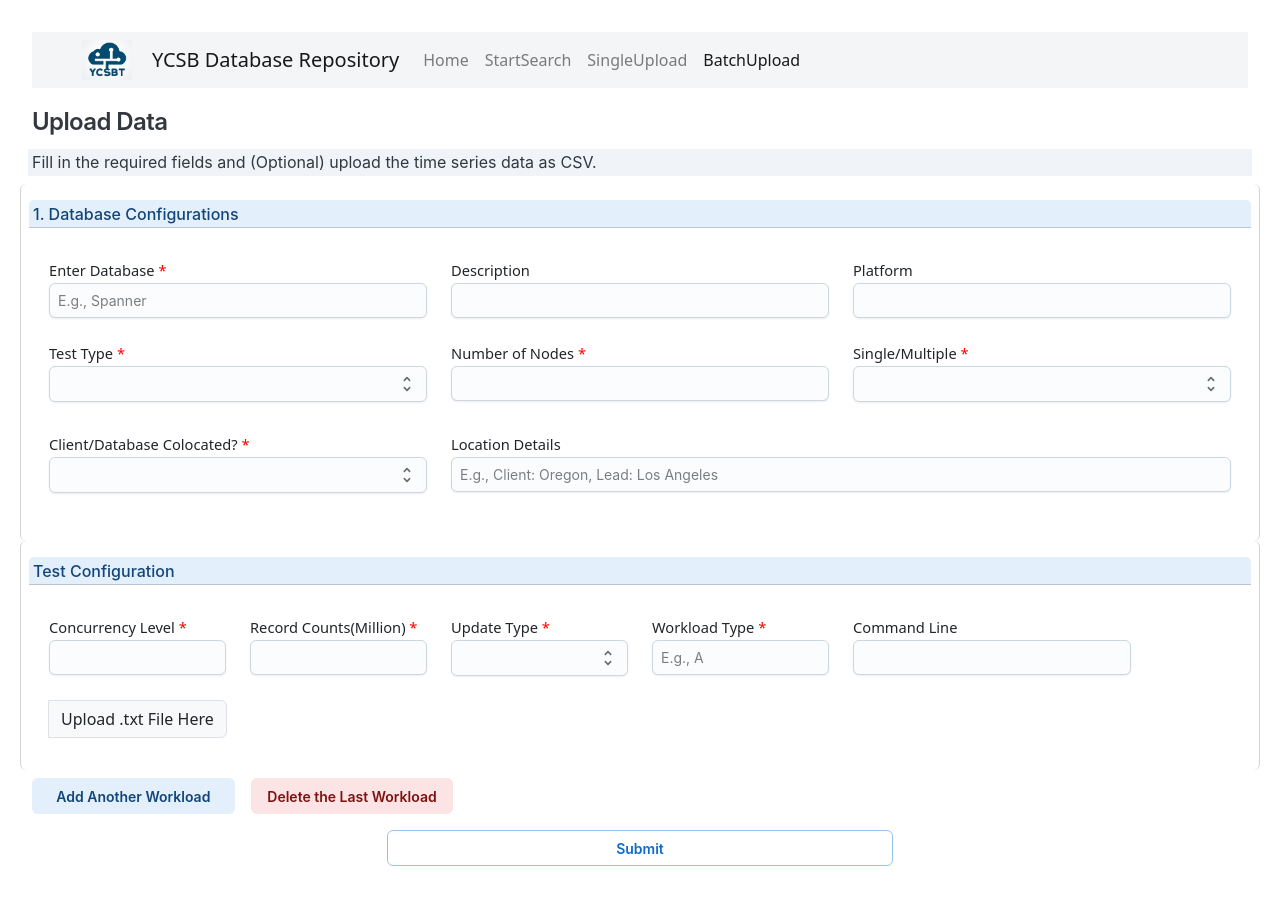
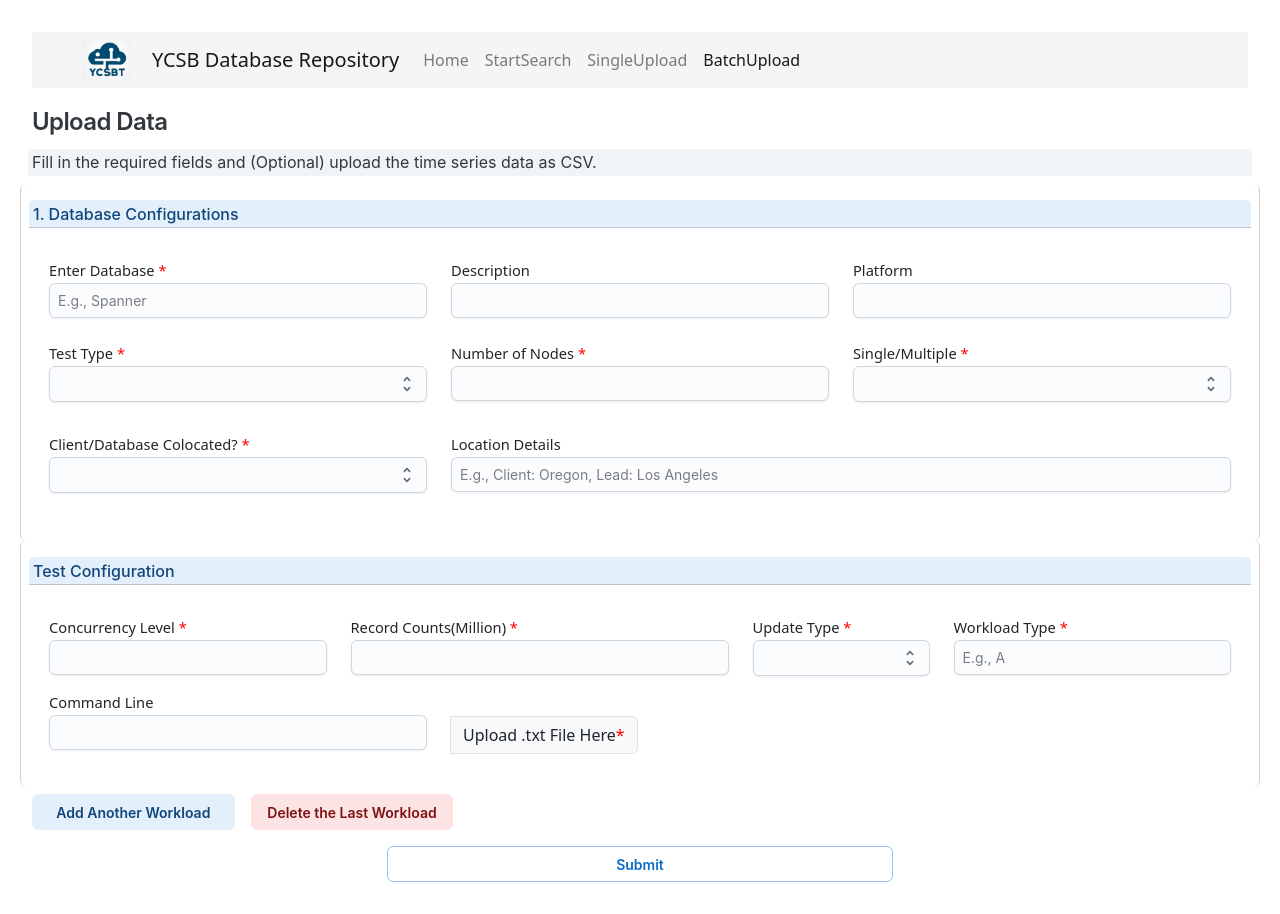
Before and after one commit to mereluo/ycsb-data-frontend, a React (Vite) app: page /batch-upload in a window 1280 px wide. Built offline with nearby package versions, Linux system fonts and the light colour scheme; the HTML template or start-up script is replaced by a standard one; a web font is replaced by a local one.

Commit message:
Change testState flow

```diff
--- a/src/components/Form/DBForm.jsx
+++ b/src/components/Form/DBForm.jsx
@@ -6,7 +6,7 @@
 function DBForm({ isUpload }) {
     const requiredField = `card-text${isUpload ? " required" : ""}`;
 
-    const { handleInputChange } = useContext(FieldContext);
+    const { handleDbChange } = useContext(FieldContext);
     return (
         <div className="row">
             <div className="card border-bottom-0 border-top-0 col">
@@ -17,22 +17,22 @@
                     <div className="row">
                         <div className="col">
                             <p className={requiredField}>Enter Database</p>
-                            <Input variant="outlined" color="neutral" size="sm" type="text" className="form-control" id="textInput" placeholder="E.g., Spanner" onChange={(e) => handleInputChange("database", e.target.value.toLowerCase())} required={isUpload} />
+                            <Input variant="outlined" color="neutral" size="sm" type="text" className="form-control" id="textInput" placeholder="E.g., Spanner" onChange={(e) => handleDbChange("database", e.target.value.toLowerCase())} required={isUpload} />
                         </div>
                         <div className="col">
                             <p className="card-text">Description</p>
-                            <Input variant="outlined" color="neutral" size="sm" type="text" id="description-input" className="form-control" onChange={(e) => handleInputChange("description", e.target.value)} />
+                            <Input variant="outlined" color="neutral" size="sm" type="text" id="description-input" className="form-control" onChange={(e) => handleDbChange("description", e.target.value)} />
                         </div>
                         <div className="col">
                             <p className="card-text">Platform</p>
-                            <Input variant="outlined" color="neutral" size="sm" type="text" id="platform-input" className="form-control " onChange={(e) => handleInputChange("platform", e.target.value)} />
+                            <Input variant="outlined" color="neutral" size="sm" type="text" id="platform-input" className="form-control " onChange={(e) => handleDbChange("platform", e.target.value)} />
                         </div>
                     </div>
                     <div className="row">
                         <div className="col">
                             <p className={`${requiredField} mt-4`}>Test Type</p>
                             <div className="form-group">
-                                <Select id="typeSelect" onChange={(e, val) => handleInputChange("type", val)} required={isUpload}>
+                                <Select id="typeSelect" onChange={(e, val) => handleDbChange("type", val)} required={isUpload}>
                                     <Option value="ycsb">YCSB</Option>
                                     <Option value="ycsb-t">YCSB-T</Option>
                                     <Option value="ycsb-r">YCSB-R</Option>
@@ -41,11 +41,11 @@
                         </div>
                         <div className="col">
                             <p className={`${requiredField} mt-4`}>Number of Nodes</p>
-                            <Input variant="outlined" color="neutral" size="sm" type="number" id="number-input" className="form-control " onChange={(e) => handleInputChange("numOfNodes", Math.max(1000, e.target.value))} min="1000" required={isUpload} />
+                            <Input variant="outlined" color="neutral" size="sm" type="number" id="number-input" className="form-control " onChange={(e) => handleDbChange("numOfNodes", Math.max(1000, e.target.value))} min="1000" required={isUpload} />
                         </div>
                         <div className="col">
                             <p className={`${requiredField} mt-4`}>Single/Multiple</p>
-                            <Select id="multiRegionSelect" onChange={(e, val) => handleInputChange("isMultiRegional", val)} required={isUpload}>
+                            <Select id="multiRegionSelect" onChange={(e, val) => handleDbChange("isMultiRegional", val)} required={isUpload}>
                                 <Option value="single">Single Region</Option>
                                 <Option value="multiple">Multiple Regions</Option>
                             </Select>
@@ -55,7 +55,7 @@
                         <div className="col-4">
                             <p className={requiredField}>Client/Database Colocated?</p>
                             <div className="form-group">
-                                <Select id="locateSelect" onChange={(e, val) => handleInputChange("isCoLocated", val)} required={isUpload}>
+                                <Select id="locateSelect" onChange={(e, val) => handleDbChange("isCoLocated", val)} required={isUpload}>
                                     <Option value="true">True</Option>
                                     <Option value="false">False</Option>
                                 </Select>
@@ -63,7 +63,7 @@
                         </div>
                         <div className="col">
                             <p className="card-text">Location Details</p>
-                            <Input variant="outlined" color="neutral" size="sm" type="text" id="description-input" className="form-control" placeholder="E.g., Client: Oregon, Lead: Los Angeles" onChange={(e) => handleInputChange("locationDetails", e.target.value)} />
+                            <Input variant="outlined" color="neutral" size="sm" type="text" id="description-input" className="form-control" placeholder="E.g., Client: Oregon, Lead: Los Angeles" onChange={(e) => handleDbChange("locationDetails", e.target.value)} />
                         </div>
                     </div>
                 </div>
--- a/src/components/Form/TestForm.jsx
+++ b/src/components/Form/TestForm.jsx
@@ -1,4 +1,4 @@
-import React, { useContext } from "react";
+import { useContext, useState } from "react";
 import { FieldContext } from "../../context/FieldContext";
 import { Input, Select, Option, Typography } from "@mui/joy";
 import "./form.css";
@@ -6,8 +6,16 @@
 
 function TestForm({ id, isUpload, isBatch }) {
     const requiredField = `card-text${isUpload ? " required" : ""}`;
+    const [testState, setTestState] = useState({});
+    const { validateDoubleInput, numberPattern, setDBState } = useContext(FieldContext);
 
-    const { handleInputChange, validateDoubleInput, numberPattern } = useContext(FieldContext);
+    const handleTestChange = (fieldName, value) => {
+        if (isBatch) {
+            setTestState((prevState) => ({ ...prevState, [fieldName]: value }));
+        } else {
+            setDBState((prevState) => ({ ...prevState, [fieldName]: value }));
+        }
+    };
     return (
         <div className="row">
             <div className={`card border-bottom-0 border-top-0 mb-2 ${isBatch ? "" : "mt-2"}`}>
@@ -16,32 +24,36 @@
                 </Typography>
                 <div className="card-body">
                     <div className="row">
-                        <div className="col-2">
+                        <div className="col-3">
                             <p className={requiredField}>Concurrency Level</p>
-                            <Input variant="outlined" color="neutral" size="sm" type="number" id="concurrencySelect" className="form-control" onChange={(e) => handleInputChange("concurrencyLevel", Math.max(1, e.target.value))} required={isUpload} />
+                            <Input variant="outlined" color="neutral" size="sm" type="number" id="concurrencySelect" className="form-control" onChange={(e) => handleTestChange("concurrencyLevel", Math.max(1, e.target.value))} required={isUpload} />
                         </div>
-                        <div className="col-2">
+                        <div className="col-4">
                             <p className={requiredField}>Record Counts(Million)</p>
-                            <Input variant="outlined" color="neutral" size="sm" type="text" id="Record-input" className="form-control" onChange={(e) => handleInputChange("recordCounts", validateDoubleInput(e.target.value))} pattern={numberPattern} required={isUpload} />
+                            <Input variant="outlined" color="neutral" size="sm" type="text" id="Record-input" className="form-control" onChange={(e) => handleTestChange("recordCounts", validateDoubleInput(e.target.value))} pattern={numberPattern} required={isUpload} />
                         </div>
                         <div className="col-2">
                             <p className={requiredField}>Update Type</p>
-                            <Select id="multiRegionSelect" onChange={(e, val) => handleInputChange("updateType", val)} required={isUpload}>
+                            <Select id="multiRegionSelect" onChange={(e, val) => handleTestChange("updateType", val)} required={isUpload}>
                                 <Option value="query">by query</Option>
                                 <Option value="buffer">by buffer</Option>
                             </Select>
                         </div>
-                        <div className="col-2">
+                        <div className="col-3">
                             <p className={requiredField}>Workload Type</p>
-                            <Input variant="outlined" color="neutral" size="sm" type="text" id="workloadType-input" className="form-control" placeholder="E.g., A" onChange={(e) => handleInputChange("workloadType", e.target.value)} required={isUpload} />
-                        </div>
-                        <div className="col-3">
-                            <p className="card-text">Command Line</p>
-                            <Input variant="outlined" color="neutral" size="sm" type="text" id="command-line-input" className="form-control col" onChange={(e) => handleInputChange("commandLine", e.target.value)} />
+                            <Input variant="outlined" color="neutral" size="sm" type="text" id="workloadType-input" className="form-control" placeholder="E.g., A" onChange={(e) => handleTestChange("workloadType", e.target.value)} required={isUpload} />
                         </div>
                     </div>
                     <div className="row">
-                        <div className="col-4 mt-4">{isBatch && <TxtForm id={id} />}</div>
+                        <div className="col-4">
+                            <p className="card-text">Command Line</p>
+                            <Input variant="outlined" color="neutral" size="sm" type="text" id="command-line-input" className="form-control col" onChange={(e) => handleTestChange("commandLine", e.target.value)} />
+                        </div>
+                        {isBatch && (
+                            <div className="col-4 mt-4">
+                                <TxtForm id={id} testState={testState} setTestState={setTestState} />
+                            </div>
+                        )}
                     </div>
                 </div>
             </div>
--- a/src/components/Form/TxtForm.jsx
+++ b/src/components/Form/TxtForm.jsx
@@ -1,21 +1,20 @@
 import { useState, useContext, useEffect } from "react";
 import { FieldContext } from "../../context/FieldContext";
 
-function TxtForm({ id }) {
-    const { formState, setFormState, formStateList, setFormStateList } = useContext(FieldContext);
+function TxtForm({ id, testState, setTestState }) {
+    const { workloadList, setWorkloadList } = useContext(FieldContext);
     const [userDefinedFields, setUserDefinedFields] = useState(null);
     const [rawContent, setRawContent] = useState("");
 
     useEffect(() => {
-        if (formStateList.length <= id) {
-            setFormStateList([...formStateList, formState]);
-            console.log(formState);
+        if (workloadList.length <= id) {
+            setWorkloadList([...workloadList, testState]);
         } else {
             // If the array has enough elements, update the formState at the specified index
-            setFormStateList(formStateList.map((item, index) => (index === id ? formState : item)));
-            console.log(formState);
+            setWorkloadList(workloadList.map((item, index) => (index === id ? testState : item)));
         }
-    }, [userDefinedFields, formState]);
+        console.log(testState, id);
+    }, [userDefinedFields, testState]);
 
     const handleFileUpload = async (e) => {
         e.preventDefault();
@@ -39,8 +38,7 @@
                 const extractedData = extractUserDefinedFields(fileContent);
                 const userDefinedFields = reformatUserDefinedFields(extractedData);
                 setUserDefinedFields(userDefinedFields);
-                setFormState((prevState) => ({ ...prevState, userDefinedFields }));
-                console.log(userDefinedFields);
+                setTestState((prevState) => ({ ...prevState, userDefinedFields }));
             }
         };
 
@@ -112,9 +110,9 @@
     };
     return (
         <div>
-            <div className="input-group">
+            <div className="input-group pt-3">
                 <input type="file" id={`txtFile${id}`} className="form-control" hidden onChange={(e) => handleFileUpload(e)} required />
-                <label htmlFor={`txtFile${id}`} className="input-group-text">
+                <label htmlFor={`txtFile${id}`} className="input-group-text required">
                     Upload .txt File Here
                 </label>
             </div>
--- a/src/components/Form/WorkloadForm.jsx
+++ b/src/components/Form/WorkloadForm.jsx
@@ -5,7 +5,7 @@
 import { Typography } from "@mui/joy";
 
 function WorkloadForm() {
-    const { formState, handleTimeSeriesUpload } = useContext(FieldContext);
+    const { DBState, handleTimeSeriesUpload } = useContext(FieldContext);
     const handleDownload = () => {
         const createTemplate = (template, filename) => {
             const blob = new Blob([template], { type: "text/csv" });
@@ -29,7 +29,7 @@
                 <Typography className="card-header" color="primary" level="title-md" variant="soft">
                     3. Workload Data
                 </Typography>
-                {formState.workloadType && formState.type && <WorkloadFactory type={formState.workloadType} test={formState.type} />}
+                {DBState.workloadType && DBState.type && <WorkloadFactory type={DBState.workloadType} test={DBState.type} />}
             </div>
             <div className="card border-bottom-0 border-top-0 col">
                 <Typography className="card-header" color="primary" level="title-md" variant="soft">
--- a/src/components/Search/Search.jsx
+++ b/src/components/Search/Search.jsx
@@ -7,40 +7,41 @@
 import TestForm from "../Form/TestForm";
 
 function Search() {
-    const { formState, setFormState } = useContext(FieldContext);
+    const { DBState, setDBState } = useContext(FieldContext);
     const navigateTo = useNavigate();
     const [mounted, setMounted] = useState(false);
     const [loading, setLoading] = useState(false);
 
     useEffect(() => {
         if (!mounted) {
-            setFormState({});
+            setDBState({});
         }
         setMounted(true);
     }, []);
 
     const handleSubmit = async (event) => {
         event.preventDefault();
-        try {
-            setLoading(true);
-            const entity = await fetch(`${ServerPath}/api/workload/search`, {
-                method: "POST",
-                headers: {
-                    "Content-Type": "application/json",
-                },
-                body: JSON.stringify(formState),
-            });
-            const result = await entity.json();
-            console.log("Workload requested: ", result);
-            setLoading(false);
-            if (result.length !== 0) {
-                navigateTo("/result", { state: { workload: result } });
-            } else {
-                alert("No matching workload found. Please try again.");
-            }
-        } catch (error) {
-            console.error("Error finding workloadA: ", error);
-        }
+        console.log(DBState);
+        // try {
+        //     setLoading(true);
+        //     const entity = await fetch(`${ServerPath}/api/workload/search`, {
+        //         method: "POST",
+        //         headers: {
+        //             "Content-Type": "application/json",
+        //         },
+        //         body: JSON.stringify(formState),
+        //     });
+        //     const result = await entity.json();
+        //     console.log("Workload requested: ", result);
+        //     setLoading(false);
+        //     if (result.length !== 0) {
+        //         navigateTo("/result", { state: { workload: result } });
+        //     } else {
+        //         alert("No matching workload found. Please try again.");
+        //     }
+        // } catch (error) {
+        //     console.error("Error finding workloadA: ", error);
+        // }
     };
 
     return (
--- a/src/components/Upload/BatchUpload.jsx
+++ b/src/components/Upload/BatchUpload.jsx
@@ -7,17 +7,17 @@
 import ServerPath from "../../context/ServerPath";
 
 function BatchUpload() {
-    const { formState, setFormState, formStateList } = useContext(FieldContext);
+    const { DBState, setDBState, workloadList, setWorkloadList } = useContext(FieldContext);
     const [submissionResult, setSubmissionResult] = useState(null);
     const [tablesHidden, setTablesHidden] = useState(false);
     const [mounted, setMounted] = useState(false);
     const [loading, setLoading] = useState(false);
 
-    const [testFormList, setTestFormList] = useState([<TestForm key={0} isUpload={true} isBatch={true} />]);
+    const [testFormList, setTestFormList] = useState([<TestForm key={0} id={0} isUpload={true} isBatch={true} />]);
 
     useEffect(() => {
         if (!mounted) {
-            setFormState({});
+            setDBState({});
         }
         setMounted(true);
     }, []);
@@ -25,7 +25,8 @@
     const handleSubmit = async (event) => {
         event.preventDefault();
         // setLoading(true);
-        console.log(formStateList);
+        console.log(DBState);
+        console.log(workloadList);
         // try {
         //     const entity = await fetch(`${ServerPath}/api/workload/save`, {
         //         method: "POST",
@@ -55,6 +56,7 @@
         if (testFormList.length > 1) {
             const deleteIdx = testFormList.length - 1;
             setTestFormList(testFormList.filter((form, i) => i !== deleteIdx));
+            setWorkloadList(workloadList.filter((workload, i) => i !== deleteIdx));
         }
     };
 
--- a/src/components/Upload/SingleUpload.jsx
+++ b/src/components/Upload/SingleUpload.jsx
@@ -8,7 +8,7 @@
 import ServerPath from "../../context/ServerPath";
 
 function SingleUpload() {
-    const { formState, setFormState } = useContext(FieldContext);
+    const { DBState, setDBState } = useContext(FieldContext);
     const [submissionResult, setSubmissionResult] = useState(null);
     const [tablesHidden, setTablesHidden] = useState(false);
     const [mounted, setMounted] = useState(false);
@@ -16,34 +16,34 @@
 
     useEffect(() => {
         if (!mounted) {
-            setFormState({});
+            setDBState({});
         }
         setMounted(true);
     }, []);
 
     const handleSubmit = async (event) => {
         event.preventDefault();
-        setLoading(true);
-        console.log(formState);
-        try {
-            const entity = await fetch(`${ServerPath}/api/workload/save`, {
-                method: "POST",
-                headers: {
-                    "Content-Type": "application/json",
-                },
-                body: JSON.stringify(formState),
-            });
-            const result = await entity.json();
-            setSubmissionResult(result);
-            setTablesHidden(false);
-            setLoading(false);
-        } catch (error) {
-            console.error("Error creating workload: ", error);
-            setSubmissionResult({
-                error: "Failed to create workload. Please try again.",
-                details: error,
-            });
-        }
+        // setLoading(true);
+        console.log(DBState);
+        // try {
+        //     const entity = await fetch(`${ServerPath}/api/workload/save`, {
+        //         method: "POST",
+        //         headers: {
+        //             "Content-Type": "application/json",
+        //         },
+        //         body: JSON.stringify(formState),
+        //     });
+        //     const result = await entity.json();
+        //     setSubmissionResult(result);
+        //     setTablesHidden(false);
+        //     setLoading(false);
+        // } catch (error) {
+        //     console.error("Error creating workload: ", error);
+        //     setSubmissionResult({
+        //         error: "Failed to create workload. Please try again.",
+        //         details: error,
+        //     });
+        // }
     };
 
     return (
@@ -59,7 +59,7 @@
             <form onSubmit={(event) => handleSubmit(event)}>
                 <div className="question-container mt-2">
                     <DBForm isUpload={true} />
-                    <TestForm isUpload={true} isBatch={false} />
+                    <TestForm key={0} id={0} isUpload={true} isBatch={false} />
                     <WorkloadForm />
                 </div>
 
@@ -75,9 +75,9 @@
                     )}
                 </div>
             </form>
-            <div className="mt-3 text-center">
-                <UploadResult formState={formState} submissionResult={submissionResult} setSubmissionResult={setSubmissionResult} setTablesHidden={setTablesHidden} tablesHidden={tablesHidden} />
-            </div>
+            {/* <div className="mt-3 text-center">
+                <UploadResult formState={DBState} submissionResult={submissionResult} setSubmissionResult={setSubmissionResult} setTablesHidden={setTablesHidden} tablesHidden={tablesHidden} />
+            </div> */}
         </div>
     );
 }
--- a/src/context/FieldContext.jsx
+++ b/src/context/FieldContext.jsx
@@ -1,26 +1,26 @@
-import React, { createContext, useState } from "react";
+import { createContext, useState } from "react";
 import Papa from "papaparse";
 
 const FieldContext = createContext();
 
 const FieldProvider = ({ children }) => {
-    const initialForm = {};
     // Variables and states
     const numberPattern = "[0-9]+([.][0-9]+)?";
-    const [formState, setFormState] = useState(initialForm);
+    const [DBState, setDBState] = useState({});
     const [data, setData] = useState(null);
-    const [formStateList, setFormStateList] = useState([]);
+    const [workloadList, setWorkloadList] = useState([]);
 
     // Functions for building form and data objects
-    const handleInputChange = (fieldName, value) => {
-        setFormState((prevState) => ({ ...prevState, [fieldName]: value }));
+    const handleDbChange = (fieldName, value) => {
+        setDBState((prevState) => ({ ...prevState, [fieldName]: value }));
     };
     const handleDataChange = (fieldName, value) => {
-        const newData = { ...formState.userDefinedFields, [fieldName]: value };
-        setFormState((prevState) => ({ ...prevState, userDefinedFields: newData }));
+        const newData = { ...DBState.userDefinedFields, [fieldName]: value };
+        setDBState((prevState) => ({ ...prevState, userDefinedFields: newData }));
     };
+
+    // Validate if the input is a valid double
     const validateDoubleInput = (input) => {
-        // Validate if the input is a valid double
         const parsedValue = parseFloat(input);
         return isNaN(parsedValue) ? 1 : Math.max(0, parsedValue);
     };
@@ -49,13 +49,13 @@
                     const finalResult = {
                         data: resultObject,
                     };
-                    setFormState((prevState) => ({ ...prevState, ["timeSeries"]: finalResult }));
+                    setDBState((prevState) => ({ ...prevState, ["timeSeries"]: finalResult }));
                 },
             });
         }
     };
 
-    return <FieldContext.Provider value={{ numberPattern, formState, setFormState, data, setData, handleInputChange, handleDataChange, validateDoubleInput, handleTimeSeriesUpload, formStateList, setFormStateList }}>{children}</FieldContext.Provider>;
+    return <FieldContext.Provider value={{ numberPattern, DBState, setDBState, setData, data, workloadList, setWorkloadList, handleDbChange, handleDataChange, validateDoubleInput, handleTimeSeriesUpload }}>{children}</FieldContext.Provider>;
 };
 
 export { FieldContext, FieldProvider };
```
